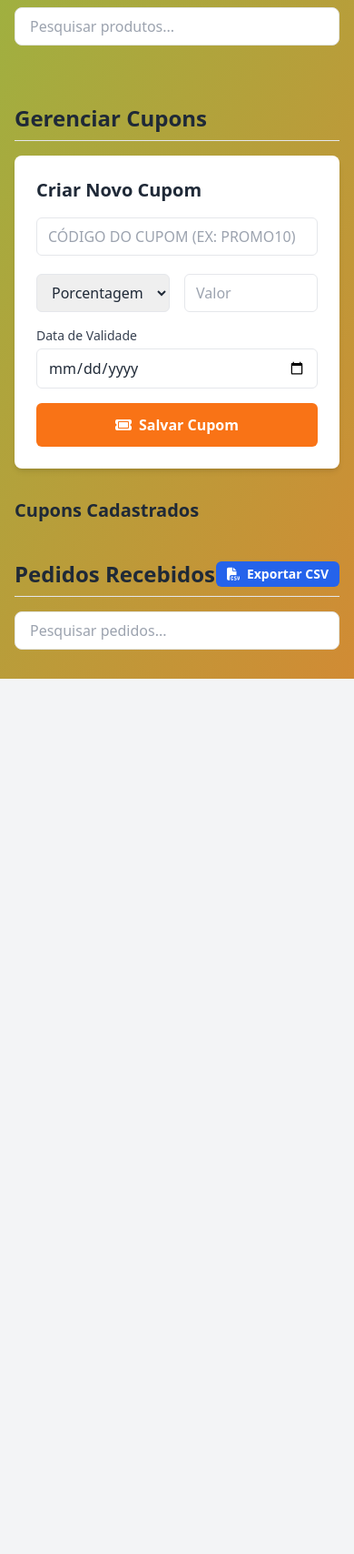
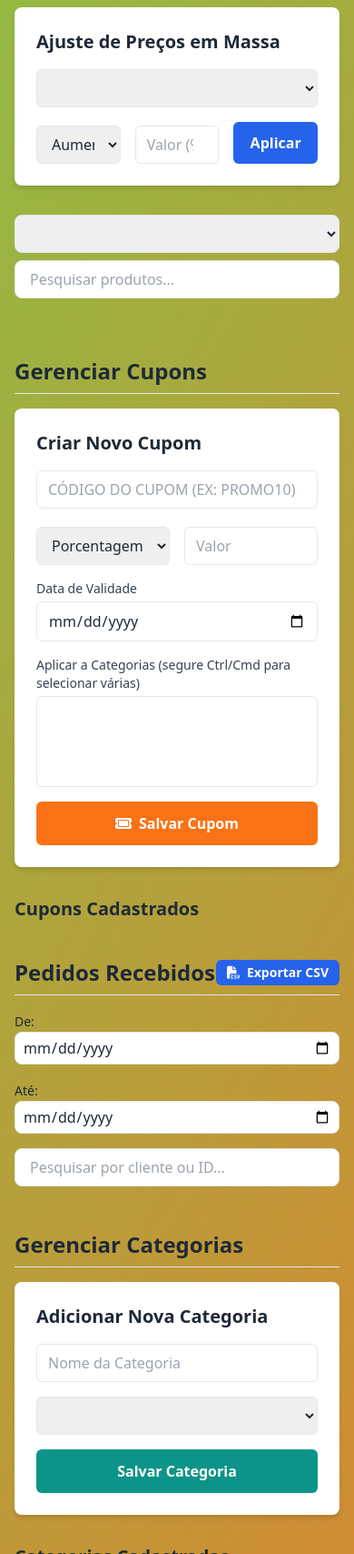
Before and after one commit to AndreKlarosk/site-pedidos.V2.00, a plain HTML site: page admin.html in a window 390 px wide. Shown: the part 1360-3068 px from the top of the page at 91% size. Before the commit the page ends 2106 px from the top, so only its background shows below. Drawn offline with nearby package versions, Linux system fonts and the light colour scheme; no server answers.

Commit message:
Update admin.html

```diff
--- a/admin.html
+++ b/admin.html
@@ -9,13 +9,13 @@
     <link rel="preconnect" href="https://fonts.gstatic.com" crossorigin>
     <link href="https://fonts.googleapis.com/css2?family=Inter:wght@400;500;600;700&display=swap" rel="stylesheet">
     <script src="https://cdn.tailwindcss.com"></script>
-    <link rel="stylesheet" href="https://cdnjs.cloudflare.com/ajax/libs/font-awesome/6.5.2/css/all.min.css" xintegrity="sha512-SnH5WK+bZxgPHs44uWIX+LLJAJ9/2PkPKZ5QiAj6Ta86w+fsb2TkcmfRyVX3pBnMFcV7oQPJkl9QevSCWr3W6A==" crossorigin="anonymous" referrerpolicy="no-referrer" />
+    <link rel="stylesheet" href="https://cdnjs.cloudflare.com/ajax/libs/font-awesome/6.5.2/css/all.min.css" integrity="sha512-SnH5WK+bZxgPHs44uWIX+LLJAJ9/2PkPKZ5QiAj6Ta86w+fsb2TkcmfRyVX3pBnMFcV7oQPJkl9QevSCWr3W6A==" crossorigin="anonymous" referrerpolicy="no-referrer" />
     <style>
         @media print {
             body * { visibility: hidden; }
             .receipt-print, .receipt-print * { visibility: visible; }
             .receipt-print { position: absolute; left: 0; top: 0; width: 280px; font-family: 'Courier New', Courier, monospace; color: black; font-size: 12px; line-height: 1.4; }
-            .receipt-print .logo { max-width: 150px; margin: 0 auto 10px; display: block; } /* Centralizando a logo */
+            .receipt-print .logo { max-width: 150px; margin: 0 auto 10px; display: block; }
             .receipt-print h1, .receipt-print h2 { text-align: center; margin: 0; font-weight: bold; }
             .receipt-print h1 { font-size: 16px; margin-bottom: 10px; }
             .receipt-print h2 { font-size: 14px; border-top: 1px dashed #000; border-bottom: 1px dashed #000; padding: 5px 0; margin: 10px 0; }
@@ -30,6 +30,7 @@
             0% { background-color: #fefcbf; }
             100% { background-color: transparent; }
         }
+        #cupom-categorias { height: 100px; }
     </style>
 </head>
 <body class="bg-gray-100 font-sans text-gray-800">
@@ -72,12 +73,29 @@
                         <div class="flex gap-4"><button type="submit" class="flex-1 bg-indigo-600 text-white font-bold py-3 px-4 rounded-md hover:bg-indigo-700 flex items-center justify-center gap-2"><i class="fa-solid fa-save"></i> Salvar</button><button type="button" id="cancel-edit-btn" class="flex-1 bg-gray-500 text-white font-bold py-3 px-4 rounded-md hover:bg-gray-600 hidden">Cancelar</button></div>
                     </form>
                 </div>
-                <input type="text" id="pesquisa-produto-admin" placeholder="Pesquisar produtos..." class="w-full px-4 py-2 border rounded-lg mb-4">
+                 <div class="bg-white p-6 rounded-lg shadow-md mb-8">
+                    <h3 class="text-xl font-semibold mb-4">Ajuste de Preços em Massa</h3>
+                    <form id="form-ajuste-preco" class="space-y-4">
+                         <select id="ajuste-categoria" required class="mt-1 block w-full px-3 py-2 border rounded-md"></select>
+                        <div class="grid grid-cols-3 gap-4">
+                            <select id="ajuste-tipo" class="mt-1 block w-full px-3 py-2 border rounded-md">
+                                <option value="aumentar">Aumentar</option>
+                                <option value="reduzir">Reduzir</option>
+                            </select>
+                            <input type="number" step="0.01" id="ajuste-percentual" required placeholder="Valor (%)" class="mt-1 block w-full px-3 py-2 border rounded-md">
+                            <button type="submit" class="bg-blue-600 text-white font-bold py-2 px-4 rounded-md hover:bg-blue-700">Aplicar</button>
+                        </div>
+                    </form>
+                </div>
+                <div class="flex flex-col sm:flex-row gap-2 mb-4">
+                    <select id="filtro-produto-categoria" class="w-full sm:w-1/2 px-4 py-2 border rounded-lg"></select>
+                    <input type="text" id="pesquisa-produto-admin" placeholder="Pesquisar produtos..." class="w-full sm:w-1/2 px-4 py-2 border rounded-lg">
+                </div>
                 <div id="produtos-admin-lista" class="space-y-3 max-h-96 overflow-y-auto pr-2 mb-8"></div>
 
                 <div class="flex justify-between items-center mb-4 border-b pb-2 pt-4"><h2 class="text-2xl font-semibold">Gerenciar Cupons</h2></div>
                 <div class="bg-white p-6 rounded-lg shadow-md mb-8">
-                    <h3 class="text-xl font-semibold mb-4">Criar Novo Cupom</h3>
+                    <h3 id="form-cupom-titulo" class="text-xl font-semibold mb-4">Criar Novo Cupom</h3>
                     <form id="form-add-cupom" class="space-y-4">
                         <input type="text" id="cupom-codigo" required placeholder="Código do Cupom (ex: PROMO10)" class="mt-1 block w-full px-3 py-2 border rounded-md uppercase">
                         <div class="grid grid-cols-2 gap-4">
@@ -91,20 +109,48 @@
                             <label for="cupom-validade" class="block text-sm font-medium text-gray-700">Data de Validade</label>
                             <input type="date" id="cupom-validade" required class="mt-1 block w-full px-3 py-2 border rounded-md">
                         </div>
-                        <button type="submit" class="w-full bg-orange-500 text-white font-bold py-3 px-4 rounded-md hover:bg-orange-600 flex items-center justify-center gap-2">
-                            <i class="fa-solid fa-ticket"></i> Salvar Cupom
-                        </button>
+                        <div>
+                            <label for="cupom-categorias" class="block text-sm font-medium text-gray-700">Aplicar a Categorias (segure Ctrl/Cmd para selecionar várias)</label>
+                            <select id="cupom-categorias" multiple class="mt-1 block w-full px-3 py-2 border rounded-md"></select>
+                        </div>
+                        <div class="flex gap-4">
+                            <button type="submit" class="flex-1 bg-orange-500 text-white font-bold py-3 px-4 rounded-md hover:bg-orange-600 flex items-center justify-center gap-2">
+                                <i class="fa-solid fa-ticket"></i> Salvar Cupom
+                            </button>
+                             <button type="button" id="cancel-cupom-edit-btn" class="flex-1 bg-gray-500 text-white font-bold py-3 px-4 rounded-md hover:bg-gray-600 hidden">Cancelar Edição</button>
+                        </div>
                     </form>
                 </div>
                 <h3 class="text-xl font-semibold mb-2">Cupons Cadastrados</h3>
-                <div id="cupons-lista" class="space-y-3 max-h-96 overflow-y-auto pr-2">
-                    </div>
+                <div id="cupons-lista" class="space-y-3 max-h-96 overflow-y-auto pr-2"></div>
             </section>
 
             <section>
                 <div class="flex justify-between items-center mb-4 border-b pb-2"><h2 class="text-2xl font-semibold">Pedidos Recebidos</h2><button id="export-csv-btn" class="text-sm bg-blue-600 text-white font-semibold py-1 px-3 rounded-md hover:bg-blue-700 flex items-center gap-2"><i class="fa-solid fa-file-csv"></i> Exportar CSV</button></div>
-                <input type="text" id="pesquisa-pedido-admin" placeholder="Pesquisar pedidos..." class="w-full px-4 py-2 border rounded-lg mb-4">
+                <div class="grid grid-cols-1 sm:grid-cols-2 gap-4 mb-4">
+                    <div>
+                        <label for="filtro-data-inicio" class="text-sm font-medium">De:</label>
+                        <input type="date" id="filtro-data-inicio" class="w-full px-2 py-1 border rounded-lg">
+                    </div>
+                    <div>
+                        <label for="filtro-data-fim" class="text-sm font-medium">Até:</label>
+                        <input type="date" id="filtro-data-fim" class="w-full px-2 py-1 border rounded-lg">
+                    </div>
+                </div>
+                <input type="text" id="pesquisa-pedido-admin" placeholder="Pesquisar por cliente ou ID..." class="w-full px-4 py-2 border rounded-lg mb-4">
                 <div id="pedidos-lista" class="space-y-4 max-h-[600px] overflow-y-auto pr-2"></div>
+
+                <div class="flex justify-between items-center mb-4 border-b pb-2 pt-8"><h2 class="text-2xl font-semibold">Gerenciar Categorias</h2></div>
+                 <div class="bg-white p-6 rounded-lg shadow-md mb-8">
+                    <h3 class="text-xl font-semibold mb-4">Adicionar Nova Categoria</h3>
+                    <form id="form-add-categoria" class="space-y-4">
+                        <input type="text" id="categoria-nome" required placeholder="Nome da Categoria" class="mt-1 block w-full px-3 py-2 border rounded-md">
+                        <select id="categoria-icone-select" required class="mt-1 block w-full px-3 py-2 border rounded-md"></select>
+                        <button type="submit" class="w-full bg-teal-600 text-white font-bold py-3 px-4 rounded-md hover:bg-teal-700">Salvar Categoria</button>
+                    </form>
+                </div>
+                <h3 class="text-xl font-semibold mb-2">Categorias Cadastradas</h3>
+                <div id="categorias-lista" class="space-y-3 max-h-96 overflow-y-auto pr-2"></div>
             </section>
         </main>
     </div>
@@ -112,7 +158,6 @@
     <div id="modal-novo-pedido" class="fixed inset-0 bg-black bg-opacity-70 flex items-center justify-center hidden z-50 p-4">
         <div class="bg-white p-8 rounded-lg shadow-xl text-center max-w-sm mx-auto"><div class="mx-auto flex items-center justify-center h-16 w-16 rounded-full bg-blue-100 mb-4"><i class="fa-solid fa-bell fa-shake text-3xl text-blue-600"></i></div><h2 class="text-2xl font-bold">Novo Pedido Recebido!</h2><div id="novo-pedido-info" class="text-gray-600 my-4 text-left"></div><div class="flex gap-4 mt-6"><button id="visualizar-pedido-btn" class="flex-1 bg-blue-600 text-white font-bold py-2 px-6 rounded-md hover:bg-blue-700">Visualizar</button><button id="fechar-novo-pedido-modal-btn" class="flex-1 bg-gray-300 text-gray-800 font-bold py-2 px-6 rounded-md hover:bg-gray-400">Fechar</button></div></div>
     </div>
-
     <div id="modal-frete" class="fixed inset-0 bg-black bg-opacity-70 flex items-center justify-center hidden z-50 p-4">
         <div class="bg-white p-8 rounded-lg shadow-xl w-full max-w-sm mx-auto">
             <h2 class="text-2xl font-bold mb-4">Adicionar Valor do Frete</h2>
@@ -132,8 +177,8 @@
 
     <script type="module">
         import { initializeApp } from "https://www.gstatic.com/firebasejs/11.6.1/firebase-app.js";
-        import { getFirestore, collection, onSnapshot, doc, setDoc, deleteDoc, updateDoc, query, serverTimestamp } from "https://www.gstatic.com/firebasejs/11.6.1/firebase-firestore.js";
-        window.firebase = { initializeApp, getFirestore, collection, onSnapshot, doc, setDoc, deleteDoc, updateDoc, query, serverTimestamp };
+        import { getFirestore, collection, onSnapshot, doc, setDoc, deleteDoc, updateDoc, query, writeBatch, where, getDocs } from "https://www.gstatic.com/firebasejs/11.6.1/firebase-firestore.js";
+        window.firebase = { initializeApp, getFirestore, collection, onSnapshot, doc, setDoc, deleteDoc, updateDoc, query, writeBatch, where, getDocs };
     </script>
     <script src="https://cdnjs.cloudflare.com/ajax/libs/tone/14.7.77/Tone.js"></script>
     <script src="admin.js"></script>
```
